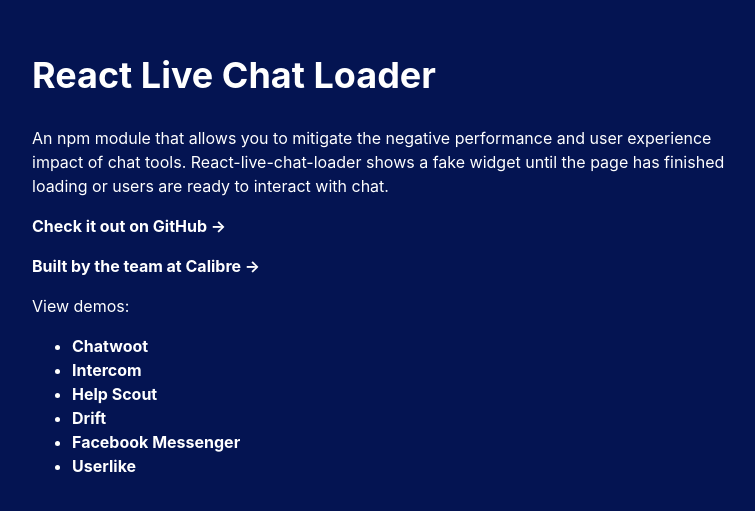
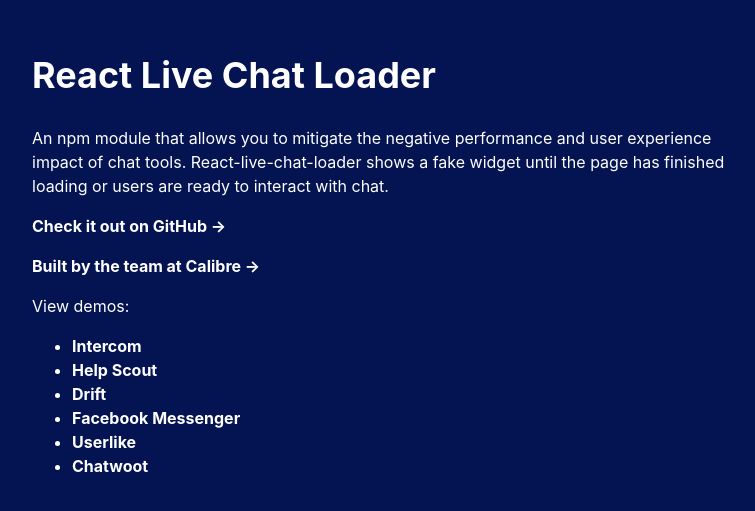
Before and after one commit to calibreapp/react-live-chat-loader, a Next.js app in the folder website/: page / in a window 1280 px wide. Shown: the part 141-652 px from the top of the page, without its empty margins (258-1013 px from the left). Built offline with nearby package versions, Linux system fonts and the light colour scheme.

Commit message:
Standardise links

```diff
--- a/website/components/exampleLinks.js
+++ b/website/components/exampleLinks.js
@@ -2,43 +2,38 @@ import React from 'react'
 import Link from 'next/link'
 
 const ExampleLinks = () => (
-  <>
-    <p>
+  <ul>
+    <li>
       <Link href="/intercom">
-        <a>
-          Intercom example <span>→</span>
-        </a>
+        <a>Intercom</a>
       </Link>
-    </p>
-    <p>
+    </li>
+    <li>
       <Link href="/helpscout">
-        <a>
-          Help Scout example <span>→</span>
-        </a>
+        <a>Help Scout</a>
       </Link>
-    </p>
-    <p>
+    </li>
+    <li>
       <Link href="/drift">
-        <a>
-          Drift example <span>→</span>
-        </a>
+        <a>Drift</a>
       </Link>
-    </p>
-    <p>
+    </li>
+    <li>
       <Link href="/messenger">
-        <a>
-          Facebook Messenger example <span>→</span>
-        </a>
+        <a>Facebook Messenger</a>
       </Link>
-    </p>
-    <p>
+    </li>
+    <li>
       <Link href="/userlike">
-        <a>
-          Userlike example <span>→</span>
-        </a>
+        <a>Userlike</a>
       </Link>
-    </p>
-  </>
+    </li>
+    <li>
+      <Link href="/chatwoot">
+        <a>Chatwoot</a>
+      </Link>
+    </li>
+  </ul>
 )
 
 export default ExampleLinks
--- a/website/pages/drift.js
+++ b/website/pages/drift.js
@@ -16,7 +16,9 @@ const Page = () => (
             </a>
             .
           </p>
-          <ExampleLinks />
+          <p>
+            View other demos: <ExampleLinks />
+          </p>
         </div>
       </div>
       <Drift icon="A" color="#0176ff" />
--- a/website/pages/helpscout.js
+++ b/website/pages/helpscout.js
@@ -19,7 +19,9 @@ const Page = () => (
             </a>
             .
           </p>
-          <ExampleLinks />
+          <p>
+            View other demos: <ExampleLinks />
+          </p>
         </div>
       </div>
       <HelpScout color="#527ceb" />
--- a/website/pages/index.js
+++ b/website/pages/index.js
@@ -1,6 +1,7 @@
 import React from 'react'
 import Layout from '../layouts/main'
 import Link from 'next/link'
+import ExampleLinks from '../components/exampleLinks'
 
 const Page = () => (
   <Layout title="React Live Chat Loader">
@@ -24,39 +25,7 @@ const Page = () => (
           </a>
         </p>
         <p>
-          View demos:{' '}
-          <ul>
-            <li>
-              <Link href="/chatwoot">
-                <a>Chatwoot</a>
-              </Link>
-            </li>
-            <li>
-              <Link href="/intercom">
-                <a>Intercom</a>
-              </Link>
-            </li>
-            <li>
-              <Link href="/helpscout">
-                <a>Help Scout</a>
-              </Link>
-            </li>
-            <li>
-              <Link href="/drift">
-                <a>Drift</a>
-              </Link>
-            </li>
-            <li>
-              <Link href="/messenger">
-                <a>Facebook Messenger</a>
-              </Link>
-            </li>
-            <li>
-              <Link href="/userlike">
-                <a>Userlike</a>
-              </Link>
-            </li>
-          </ul>
+          View demos: <ExampleLinks />
         </p>
       </div>
     </div>
--- a/website/pages/intercom.js
+++ b/website/pages/intercom.js
@@ -16,7 +16,9 @@ const Page = () => (
             </a>
             .
           </p>
-          <ExampleLinks />
+          <p>
+            View other demos: <ExampleLinks />
+          </p>
         </div>
       </div>
       <Intercom color="#333333" />
--- a/website/pages/messenger.js
+++ b/website/pages/messenger.js
@@ -17,7 +17,9 @@ const Page = () => (
             </a>
             .
           </p>
-          <ExampleLinks />
+          <p>
+            View other demos: <ExampleLinks />
+          </p>
         </div>
       </div>
       <Messenger
--- a/website/pages/userlike.js
+++ b/website/pages/userlike.js
@@ -19,7 +19,9 @@ const Page = () => (
             </a>
             .
           </p>
-          <ExampleLinks />
+          <p>
+            View other demos: <ExampleLinks />
+          </p>
         </div>
       </div>
       <Userlike vOffset="47px" hOffset="49px" />
```
Also changed, not shown: website/pages/chatwoot.js (+7 -2 lines).
